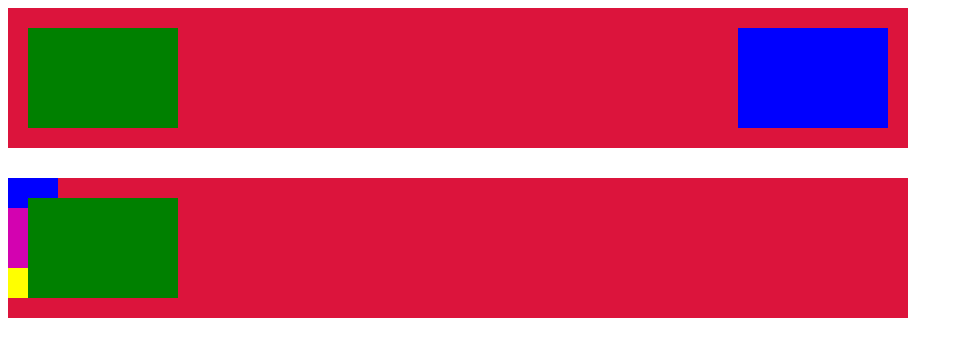
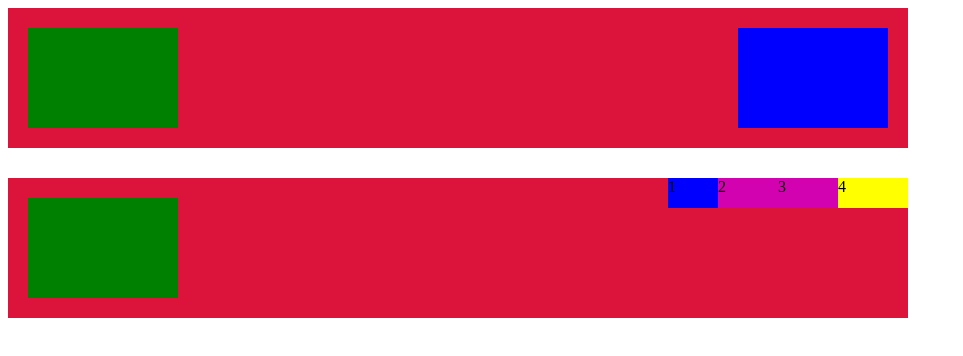
Before and after one commit to Galanyk/Home_work8, a plain HTML site: page index.html in a window 1280 px wide. Shown: the whole page, without its empty margins (0-963 px from the left). Drawn offline with Linux system fonts and the light colour scheme.

Commit message:
Second block

```diff
--- a/index.html
+++ b/index.html
@@ -12,14 +12,19 @@
         <div class="clearfix"></div>
     </div>
 
-    <div class="header">
+    <div class="main">
         <div class="logo"></div>
-        <div class="nav-first"></div>
-        <div class="nav-second"></div>
-        <div class="nav-second"></div>
-        <div class="nav-fird"></div>
-        <div class="clearfix"></div>
+
+    <div class="wrap">
+        <div class="nav-first">1</div>
+        <div class="nav-second">2</div>
+        <div class="nav-second">3</div>
+        <div class="nav-fird">4</div>
+
+
     </div>
+    <div class="clearfix"></div>
 
+    </div>
 </body>
 </html>
--- a/style.css
+++ b/style.css
@@ -23,31 +23,39 @@
     margin-right: 20px;
 }
 
+.main {
+    background-color: crimson;
+    width: 900px;
+    margin-bottom: 30px;
+
+}
+
 .clearfix {
     clear: both;
+}
+
+.wrap {
+    float: right;
 }
 
 .nav-first {
     width: 50px;
     height: 30px;
     background-color: blue;
-
-    margin-top: 0px;
-    margin-bottom: 0px;
-    margin-right: 0px;
+   float: left;
 }
 
 .nav-second {
     width: 60px;
     height: 30px;
     background-color: rgb(211, 2, 176);
-
+    float: left;
 
 }
 .nav-fird {
     width: 70px;
     height: 30px;
     background-color: yellow;
+    float: left;
 
-    margin-right: 20px;
 }
```
